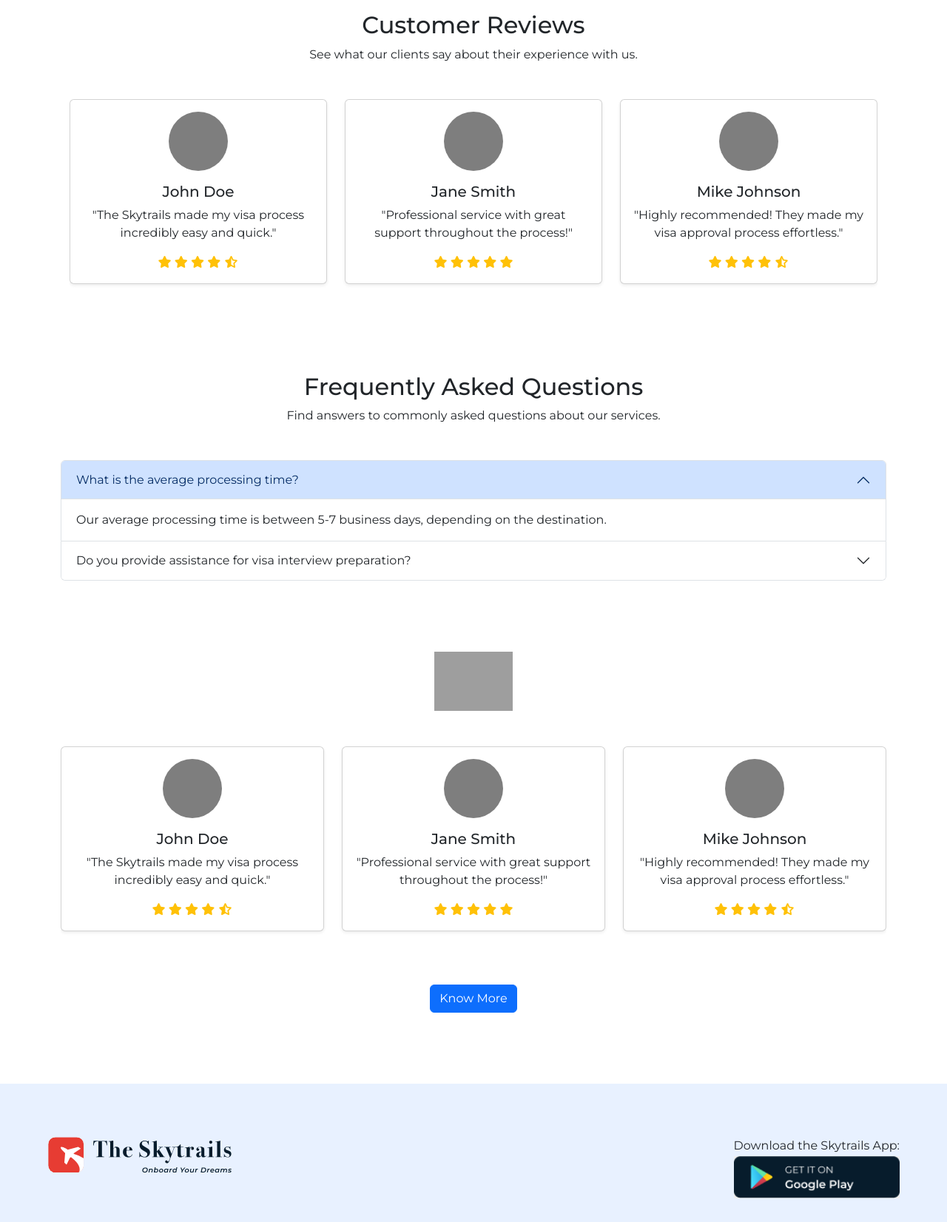
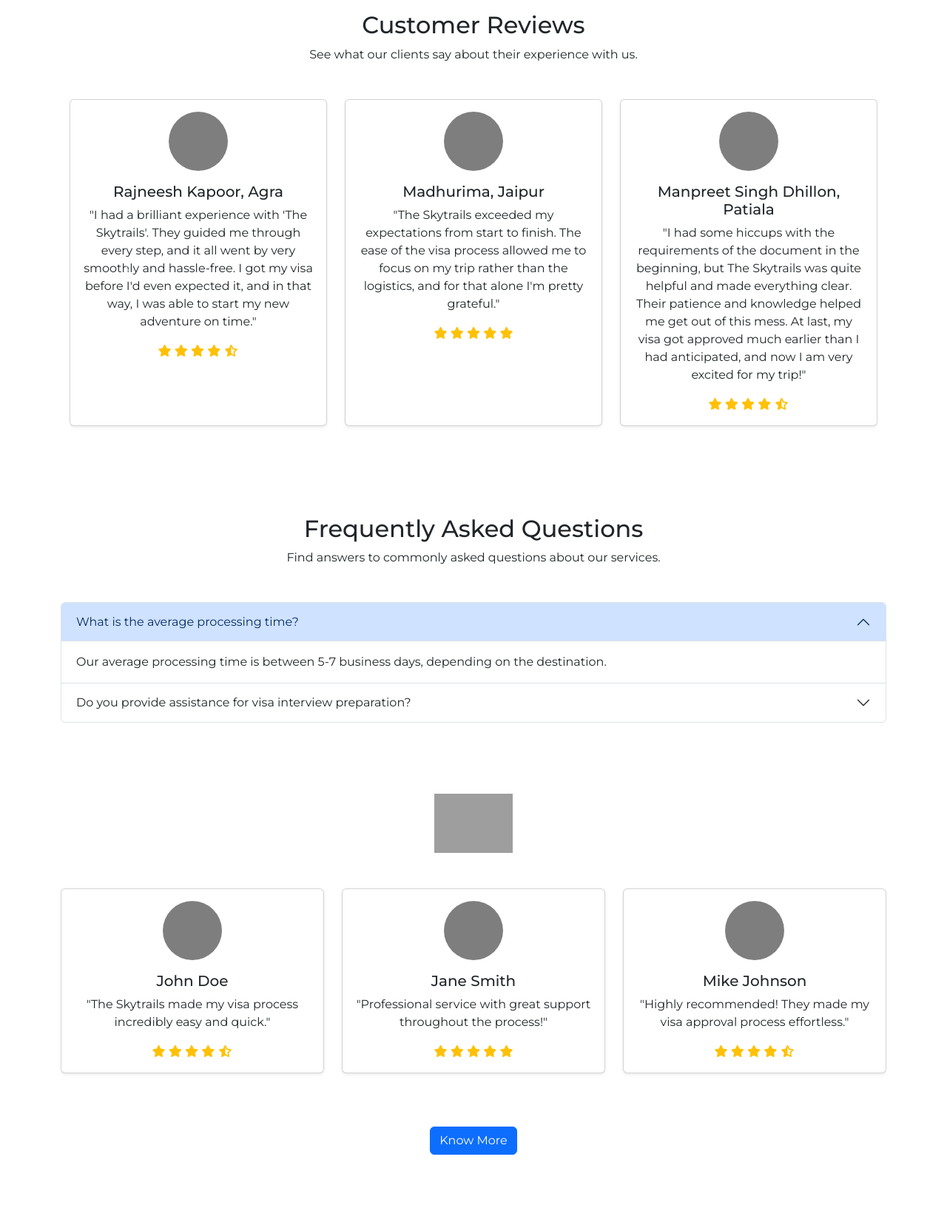
Before and after one commit to skytrails-production/VISA_Production, a Django app: template templates/VisaPage/visaservices.html in a window 1280 px wide. Shown: the part 2283-3935 px from the top of the page at 74% size. Run offline with Django 3.2, Linux system fonts and the light colour scheme; the template is opened without the code that fills it, so the values that code supplies are empty; some libraries are stand-ins or nearby versions; grey boxes are pictures that could not be loaded.

Commit message:
new updated

```diff
--- a/templates/VisaPage/visaservices.html
+++ b/templates/VisaPage/visaservices.html
@@ -643,13 +643,15 @@ input[type="number"] {
         <div class="carousel-inner">
             <!-- First Slide (three cards for larger screens, one card for mobile) -->
             <div class="carousel-item active">
-                <div class="row justify-content-center">
+                <div class="row d-flex justify-content-center">
                     <!-- Review 1 -->
-                    <div class="col-12 col-md-4 mb-4">
-                        <div class="card rounded p-3 shadow-sm text-center">
-                            <center><img src="https://cdn.pixabay.com/photo/2024/03/28/19/43/customer-service-8661577_1280.png" alt="Customer" class="rounded-circle mb-3" style="width: 80px; height: 80px;"></center>
-                            <h5>John Doe</h5>
-                            <p>"The Skytrails made my visa process incredibly easy and quick."</p>
+                    <div class="col-12 col-md-4 mb-4 d-flex">
+                        <div class="card rounded p-3 shadow-sm text-center flex-fill h-100">
+                            <center>
+                                <img src="https://cdn.pixabay.com/photo/2024/03/28/19/43/customer-service-8661577_1280.png" alt="Customer" class="rounded-circle mb-3" style="width: 80px; height: 80px;">
+                            </center>
+                            <h5>Rajneesh Kapoor, Agra</h5>
+                            <p>"I had a brilliant experience with 'The Skytrails'. They guided me through every step, and it all went by very smoothly and hassle-free. I got my visa before I'd even expected it, and in that way, I was able to start my new adventure on time."</p>
                             <div class="rating">
                                 <i class="fa fa-star text-warning"></i>
                                 <i class="fa fa-star text-warning"></i>
@@ -659,12 +661,15 @@ input[type="number"] {
                             </div>
                         </div>
                     </div>
+
                     <!-- Review 2 -->
-                    <div class="col-12 col-md-4 mb-4 d-none d-md-block">
-                        <div class="card rounded p-3 shadow-sm text-center">
-                            <center><img src="https://cdn.pixabay.com/photo/2024/03/28/19/43/customer-service-8661577_1280.png" alt="Customer" class="rounded-circle mb-3" style="width: 80px; height: 80px;"></center>
-                            <h5>Jane Smith</h5>
-                            <p>"Professional service with great support throughout the process!"</p>
+                    <div class="col-12 col-md-4 mb-4 d-flex d-none d-md-block">
+                        <div class="card rounded p-3 shadow-sm text-center flex-fill h-100">
+                            <center>
+                                <img src="https://cdn.pixabay.com/photo/2024/03/28/19/43/customer-service-8661577_1280.png" alt="Customer" class="rounded-circle mb-3" style="width: 80px; height: 80px;">
+                            </center>
+                            <h5>Madhurima, Jaipur</h5>
+                            <p>"The Skytrails exceeded my expectations from start to finish. The ease of the visa process allowed me to focus on my trip rather than the logistics, and for that alone I'm pretty grateful."</p>
                             <div class="rating">
                                 <i class="fa fa-star text-warning"></i>
                                 <i class="fa fa-star text-warning"></i>
@@ -674,12 +679,15 @@ input[type="number"] {
                             </div>
                         </div>
                     </div>
+
                     <!-- Review 3 -->
-                    <div class="col-12 col-md-4 mb-4 d-none d-md-block">
-                        <div class="card rounded p-3 shadow-sm text-center">
-                            <center><img src="https://cdn.pixabay.com/photo/2024/03/28/19/43/customer-service-8661577_1280.png" alt="Customer" class="rounded-circle mb-3" style="width: 80px; height: 80px;"></center>
-                            <h5>Mike Johnson</h5>
-                            <p>"Highly recommended! They made my visa approval process effortless."</p>
+                    <div class="col-12 col-md-4 mb-4 d-flex d-none d-md-block">
+                        <div class="card rounded p-3 shadow-sm text-center flex-fill h-100">
+                            <center>
+                                <img src="https://cdn.pixabay.com/photo/2024/03/28/19/43/customer-service-8661577_1280.png" alt="Customer" class="rounded-circle mb-3" style="width: 80px; height: 80px;">
+                            </center>
+                            <h5>Manpreet Singh Dhillon, Patiala</h5>
+                            <p>"I had some hiccups with the requirements of the document in the beginning, but The Skytrails was quite helpful and made everything clear. Their patience and knowledge helped me get out of this mess. At last, my visa got approved much earlier than I had anticipated, and now I am very excited for my trip!"</p>
                             <div class="rating">
                                 <i class="fa fa-star text-warning"></i>
                                 <i class="fa fa-star text-warning"></i>
@@ -690,16 +698,18 @@ input[type="number"] {
                         </div>
                     </div>
                 </div>
+
             </div>
-            <!-- Second Slide -->
+            <!-- Sec ond Slide -->
             <div class="carousel-item">
-                <div class="row justify-content-center">
+                <div class="row d-flex justify-content-center">
                     <!-- Review 4 -->
-                    <div class="col-12 col-md-4 mb-4">
-                        <div class="review-card p-3 shadow-sm text-center">
+                    <div class="col-12 col-md-4 mb-4 d-flex  ">
+                        <div class="review-card p-3 shadow-sm text-center flex-fill h-100">
                             <img src="https://cdn.pixabay.com/photo/2024/03/28/19/43/customer-service-8661577_1280.png" alt="Customer" class="rounded-circle mb-3" style="width: 80px; height: 80px;">
-                            <h5>Alice Brown</h5>
-                            <p>"The team was very helpful in guiding me through the application process."</p>
+                            <h5>Tarsem Rawat, Ropar</h5>
+                            <p>"I won't lie... the process was a bit longer than I had hoped. However, [Visa Service Name] kept me updated and made sure that I knew what was going on at each turn. Professional and taking great care in my application, they were very good. My visa came through in the end, and I am grateful for their work!
+                                "</p>
                             <div class="rating">
                                 <i class="fa fa-star text-warning"></i>
                                 <i class="fa fa-star text-warning"></i>
@@ -710,11 +720,13 @@ input[type="number"] {
                         </div>
                     </div>
                     <!-- Review 5 -->
-                    <div class="col-12 col-md-4 mb-4 d-none d-md-block">
-                        <div class="review-card p-3 shadow-sm text-center">
+                    <div class="col-12  col-md-4 mb-4 d-flex d-none d-md-block">
+                        <div class="review-card p-3 shadow-sm text-center flex-fill h-100">
                             <img src="https://cdn.pixabay.com/photo/2024/03/28/19/43/customer-service-8661577_1280.png" alt="Customer" class="rounded-circle mb-3" style="width: 80px; height: 80px;">
-                            <h5>David Wilson</h5>
-                            <p>"Amazing service! I received my visa much faster than expected."</p>
+                            <h5>Rakesh Pathania, Kullu
+                            </h5>
+                            <p>"While it went through more procedures than I expected, I was guided by The Skytrails all the way through everything. Of course, there were a couple of setbacks, minor ones, but their patience dealt with them easily. Got my visa approved in the end, and I really look forward to my travel.
+                                "</p>
                             <div class="rating">
                                 <i class="fa fa-star text-warning"></i>
                                 <i class="fa fa-star text-warning"></i>
@@ -725,11 +737,12 @@ input[type="number"] {
                         </div>
                     </div>
                     <!-- Review 6 -->
-                    <div class="col-12 col-md-4 mb-4 d-none d-md-block">
-                        <div class="review-card p-3 shadow-sm text-center">
+                    <div class="col-12  col-md-4 mb-4 d-flex d-none d-md-block">
+                        <div class="review-card p-3 shadow-sm text-center flex-fill h-100">
                             <img src="https://cdn.pixabay.com/photo/2024/03/28/19/43/customer-service-8661577_1280.png" alt="Customer" class="rounded-circle mb-3" style="width: 80px; height: 80px;">
-                            <h5>Emma Johnson</h5>
-                            <p>"Great experience! They handled everything professionally."</p>
+                            <h5>Meenakshi Dubey, Varanasi
+                            </h5>
+                            <p>"I faced a lot of challenges with the visa application, but there were moments when it all felt hopeless. Luckily, The Skytrails were very patient and responsive. They helped me overcome these difficulties, and though it got off to a bad start, it all worked out well in the end-my visa was approved, and I could make the trip as planned."</p>
                             <div class="rating">
                                 <i class="fa fa-star text-warning"></i>
                                 <i class="fa fa-star text-warning"></i>
@@ -810,10 +823,10 @@ input[type="number"] {
         <div class="carousel-inner">
             <!-- First Slide (three cards for larger screens, one card for mobile) -->
             <div class="carousel-item active">
-                <div class="row justify-content-center">
+                <div class="row d-flex justify-content-center">
                     <!-- Review 1 -->
-                    <div class="col-12 col-md-4 mb-4">
-                        <div class="card rounded shadow-sm  p-3  text-center">
+                    <div class="col-12 col-md-4 mb-4 d-flex">
+                        <div class="card rounded shadow-sm  p-3 flex-fill h-100 text-center">
                             <center><img src="https://cdn.pixabay.com/photo/2024/03/28/19/43/customer-service-8661577_1280.png" alt="Customer" class="rounded-circle mb-3" style="width: 80px; height: 80px;"></center>
                             <h5>John Doe</h5>
                             <p>"The Skytrails made my visa process incredibly easy and quick."</p>
@@ -827,8 +840,8 @@ input[type="number"] {
                         </div>
                     </div>
                     <!-- Review 2 -->
-                    <div class="col-12 col-md-4 mb-4 d-none d-md-block">
-                        <div class="card rounded shadow-sm p-3 text-center">
+                    <div class="col-12 col-md-4 mb-4 d-flex  d-none d-md-block">
+                        <div class="card rounded shadow-sm p-3 flex-fill h-100 text-center">
                             <center><img src="https://cdn.pixabay.com/photo/2024/03/28/19/43/customer-service-8661577_1280.png" alt="Customer" class="rounded-circle mb-3" style="width: 80px; height: 80px;"></center>
                             <h5>Jane Smith</h5>
                             <p>"Professional service with great support throughout the process!"</p>
@@ -842,8 +855,8 @@ input[type="number"] {
                         </div>
                     </div>
                     <!-- Review 3 -->
-                    <div class="col-12 col-md-4 mb-4 d-none d-md-block">
-                        <div class="card rounded shadow-sm p-3  text-center">
+                    <div class="col-12 col-md-4 mb-4 d-flex d-none d-md-block">
+                        <div class="card rounded shadow-sm p-3 flex-fill h-100  text-center">
                             <center><img src="https://cdn.pixabay.com/photo/2024/03/28/19/43/customer-service-8661577_1280.png" alt="Customer" class="rounded-circle mb-3" style="width: 80px; height: 80px;"></center>
                             <h5>Mike Johnson</h5>
                             <p>"Highly recommended! They made my visa approval process effortless."</p>
@@ -862,8 +875,8 @@ input[type="number"] {
             <div class="carousel-item">
                 <div class="row justify-content-center">
                     <!-- Review 4 -->
-                    <div class="col-12 col-md-4 mb-4">
-                        <div class="card rounded p-3 shadow-sm text-center">
+                    <div class="col-12 col-md-4 mb-4 d-flex">
+                        <div class="card rounded p-3 flex-fill h-100 shadow-sm text-center">
                             <center><img src="https://cdn.pixabay.com/photo/2024/03/28/19/43/customer-service-8661577_1280.png" alt="Customer" class="rounded-circle mb-3" style="width: 80px; height: 80px;"></center>
                             <h5>Alice Brown</h5>
                             <p>"The team was very helpful in guiding me through the application process."</p>
@@ -877,8 +890,8 @@ input[type="number"] {
                         </div>
                     </div>
                     <!-- Review 5 -->
-                    <div class="col-12 col-md-4 mb-4 d-none d-md-block">
-                        <div class="card rounded p-3 shadow-sm text-center">
+                    <div class="col-12 col-md-4 mb-4 d-flex d-none d-md-block">
+                        <div class="card rounded p-3 flex-fill h-100 shadow-sm text-center">
                             <center><img src="https://cdn.pixabay.com/photo/2024/03/28/19/43/customer-service-8661577_1280.png" alt="Customer" class="rounded-circle mb-3" style="width: 80px; height: 80px;"></center>
                             <h5>David Wilson</h5>
                             <p>"Amazing service! I received my visa much faster than expected."</p>
@@ -892,8 +905,8 @@ input[type="number"] {
                         </div>
                     </div>
                     <!-- Review 6 -->
-                    <div class="col-12 col-md-4 mb-4 d-none d-md-block">
-                        <div class="card rounded p-3 shadow-sm text-center">
+                    <div class="col-12 col-md-4 mb-4 d-flex d-none d-md-block">
+                        <div class="card rounded p-3 flex-fill h-100 shadow-sm text-center">
                             <center><img src="https://cdn.pixabay.com/photo/2024/03/28/19/43/customer-service-8661577_1280.png" alt="Customer" class="rounded-circle mb-3" style="width: 80px; height: 80px;"></center>
                             <h5>Emma Johnson</h5>
                             <p>"Great experience! They handled everything professionally."</p>
```
